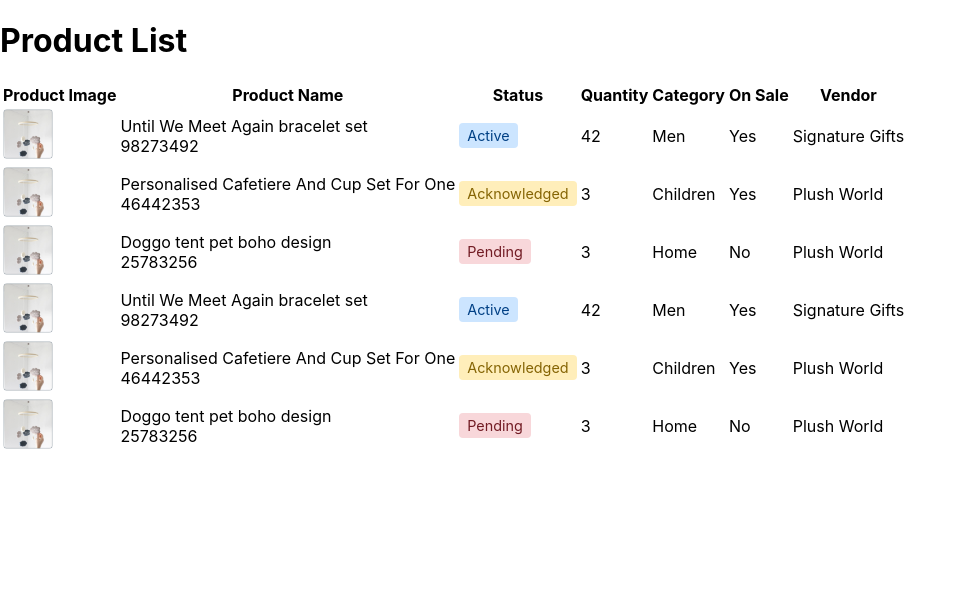
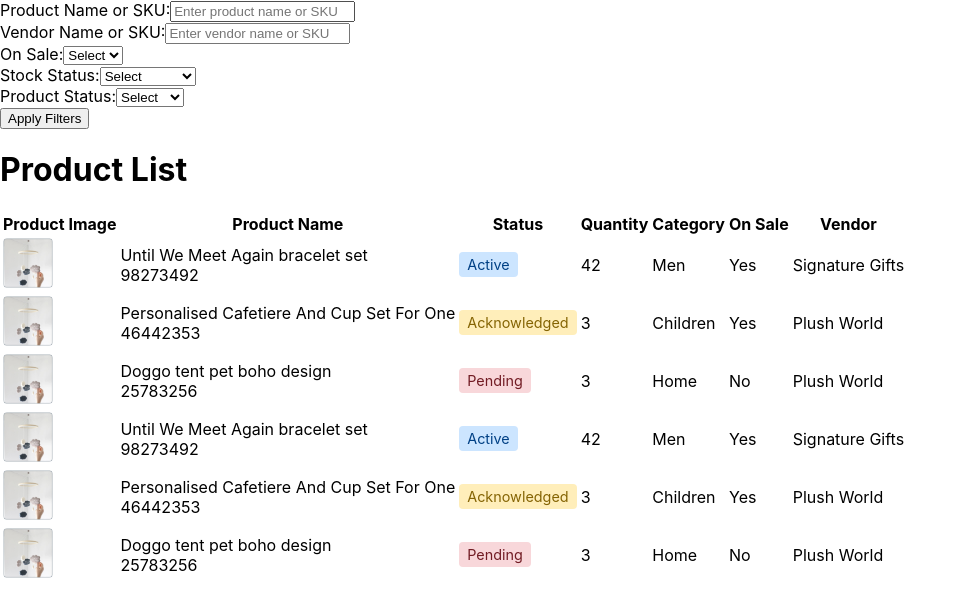
Before and after one commit to smas0900/product_search, a React (Create React App) app: page / in a window 1280 px wide. Shown: the top 616 px of the page, without its empty margins (0-967 px from the left). Built offline with nearby package versions, Linux system fonts and the light colour scheme; data requests are answered from the project's data file.

Commit message:
add code

```diff
--- a/src/App.js
+++ b/src/App.js
@@ -1,12 +1,57 @@
-
 // src/App.js
-import React from 'react';
-import ProductList from './components/ProductList';
+import React, { useState, useEffect } from 'react';
+import ProductList from './components/Products/ProductList';
+import Navbar from './components/Navigation/nav';
 
 const App = () => {
+  // Filter states
+  const [productQuery, setProductQuery] = useState('');
+  const [vendorQuery, setVendorQuery] = useState('');
+  const [onSale, setOnSale] = useState('');
+  const [stockStatus, setStockStatus] = useState('');
+  const [productStatus, setProductStatus] = useState('');
+  const [products, setProducts] = useState([]); // State for holding the products
+
+  // Fetch filtered products based on filters
+  useEffect(() => {
+    const fetchFilteredProducts = async () => {
+      try {
+        const response = await fetch('http://localhost:5000/products', {
+          method: 'GET',
+          headers: {
+            'Content-Type': 'application/json',
+          },
+          // Send filters as query parameters to the server
+          body: JSON.stringify({
+            productQuery,
+            vendorQuery,
+            onSale,
+            stockStatus,
+            productStatus,
+          }),
+        });
+        const data = await response.json();
+        setProducts(data); // Set filtered products received from the server
+      } catch (error) {
+        console.error('Error fetching filtered products:', error);
+      }
+    };
+
+    fetchFilteredProducts();
+  }, [productQuery, vendorQuery, onSale, stockStatus, productStatus]);
+
   return (
     <div className="App">
-      <ProductList />
+      <Navbar
+        productQuery={productQuery}
+        vendorQuery={vendorQuery}
+        onProductQueryChange={setProductQuery}
+        onVendorQueryChange={setVendorQuery}
+        onOnSaleChange={setOnSale}
+        onStockStatusChange={setStockStatus}
+        onProductStatusChange={setProductStatus}
+      />
+      <ProductList products={products} />
     </div>
   );
 };
--- /dev/null
+++ b/src/components/Navigation/OnSale.js
@@ -0,0 +1,17 @@
+// components/nav/OnSaleDropdown.js
+import React from 'react';
+
+const OnSaleDropdown = ({ onSale, onOnSaleChange }) => {
+  return (
+    <div className="filter">
+      <label htmlFor="on-sale">On Sale:</label>
+      <select id="on-sale" value={onSale} onChange={(e) => onOnSaleChange(e.target.value)}>
+        <option value="">Select</option>
+        <option value="yes">Yes</option>
+        <option value="no">No</option>
+      </select>
+    </div>
+  );
+};
+
+export default OnSaleDropdown;
--- /dev/null
+++ b/src/components/Navigation/ProductSearch.js
@@ -0,0 +1,19 @@
+// components/nav/ProductSearch.js
+import React from 'react';
+
+const ProductSearch = ({ productQuery, onProductQueryChange }) => {
+  return (
+    <div className="filter">
+      <label htmlFor="product-query">Product Name or SKU:</label>
+      <input
+        type="text"
+        id="product-query"
+        value={productQuery}
+        onChange={(e) => onProductQueryChange(e.target.value)}
+        placeholder="Enter product name or SKU"
+      />
+    </div>
+  );
+};
+
+export default ProductSearch;
--- /dev/null
+++ b/src/components/Navigation/ProductStatus.js
@@ -0,0 +1,17 @@
+// components/nav/ProductStatusDropdown.js
+import React from 'react';
+
+const ProductStatusDropdown = ({ productStatus, onProductStatusChange }) => {
+  return (
+    <div className="filter">
+      <label htmlFor="product-status">Product Status:</label>
+      <select id="product-status" value={productStatus} onChange={(e) => onProductStatusChange(e.target.value)}>
+        <option value="">Select</option>
+        <option value="active">Active</option>
+        <option value="inactive">Inactive</option>
+      </select>
+    </div>
+  );
+};
+
+export default ProductStatusDropdown;
--- /dev/null
+++ b/src/components/Navigation/StockStatus.js
@@ -0,0 +1,17 @@
+// components/nav/StockStatusDropdown.js
+import React from 'react';
+
+const StockStatusDropdown = ({ stockStatus, onStockStatusChange }) => {
+  return (
+    <div className="filter">
+      <label htmlFor="stock-status">Stock Status:</label>
+      <select id="stock-status" value={stockStatus} onChange={(e) => onStockStatusChange(e.target.value)}>
+        <option value="">Select</option>
+        <option value="in_stock">In Stock</option>
+        <option value="out_of_stock">Out of Stock</option>
+      </select>
+    </div>
+  );
+};
+
+export default StockStatusDropdown;
--- /dev/null
+++ b/src/components/Navigation/VendorSearch.js
@@ -0,0 +1,19 @@
+// components/nav/VendorSearch.js
+import React from 'react';
+
+const VendorSearch = ({ vendorQuery, onVendorQueryChange }) => {
+  return (
+    <div className="filter">
+      <label htmlFor="vendor-query">Vendor Name or SKU:</label>
+      <input
+        type="text"
+        id="vendor-query"
+        value={vendorQuery}
+        onChange={(e) => onVendorQueryChange(e.target.value)}
+        placeholder="Enter vendor name or SKU"
+      />
+    </div>
+  );
+};
+
+export default VendorSearch;
--- /dev/null
+++ b/src/components/Navigation/nav.js
@@ -0,0 +1,31 @@
+// components/nav/Navbar.js
+import React from 'react';
+import ProductSearch from './ProductSearch';
+import VendorSearch from './VendorSearch';
+import OnSaleDropdown from './OnSale';
+import StockStatusDropdown from './StockStatus';
+import ProductStatusDropdown from './ProductStatus';
+
+const Navbar = ({
+  productQuery,
+  vendorQuery,
+  onProductQueryChange,
+  onVendorQueryChange,
+  onOnSaleChange,
+  onStockStatusChange,
+  onProductStatusChange,
+  onApplyFilters
+}) => {
+  return (
+    <nav className="navbar">
+      <ProductSearch productQuery={productQuery} onProductQueryChange={onProductQueryChange} />
+      <VendorSearch vendorQuery={vendorQuery} onVendorQueryChange={onVendorQueryChange} />
+      <OnSaleDropdown onSale={onOnSaleChange} onOnSaleChange={onOnSaleChange} />
+      <StockStatusDropdown stockStatus={onStockStatusChange} onStockStatusChange={onStockStatusChange} />
+      <ProductStatusDropdown productStatus={onProductStatusChange} onProductStatusChange={onProductStatusChange} />
+      <button onClick={onApplyFilters}>Apply Filters</button>
+    </nav>
+  );
+};
+
+export default Navbar;
```
Also changed, not shown: src/components/Navigation/nav.css (added), src/components/Products/ProductList.css (renamed from src/components/ProductList.css), src/components/Products/ProductList.jsx (renamed from src/components/ProductList.jsx).
